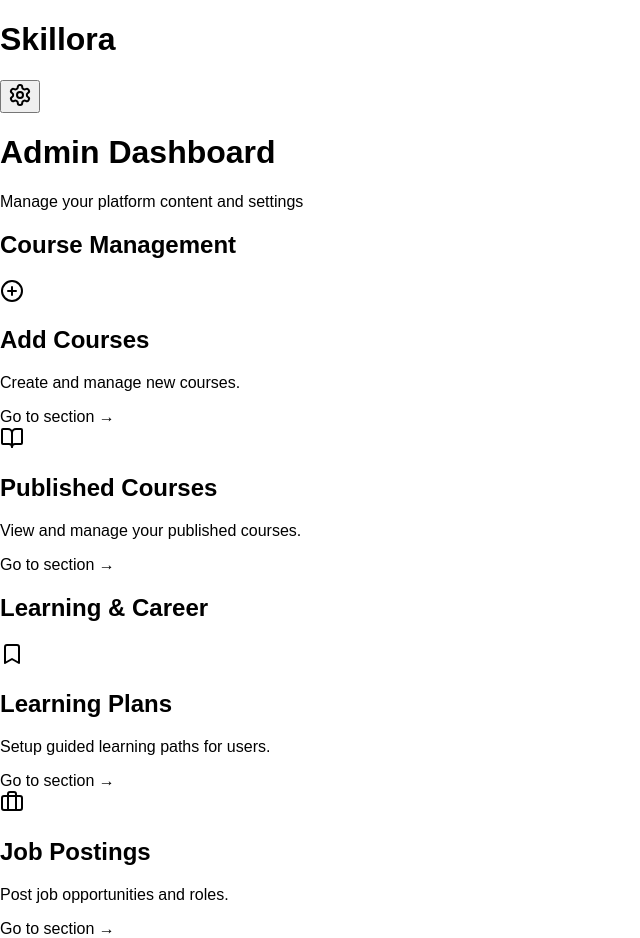
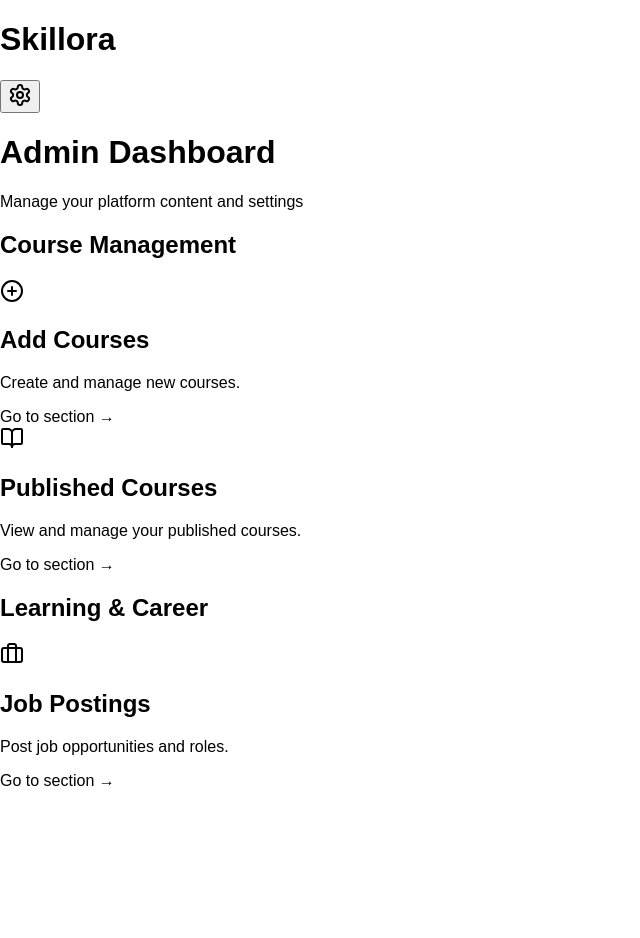
Before and after one commit to senod96/paf_group, a React (Create React App) app in the folder client/: page /admin in a window 1280 px wide. Shown: the whole page, without its empty margins (0-640 px from the left). After the commit the page ends 800 px from the top, so only its background shows below. Built offline with nearby package versions, Linux system fonts and the light colour scheme.

Commit message:
Update AdminDashboard.jsx
updated admin dashboard

```diff
--- a/client/src/components/Admin/AdminDashboard.jsx
+++ b/client/src/components/Admin/AdminDashboard.jsx
@@ -17,13 +17,24 @@ const courseActions = [
   }
 ];
 
+const PlansActions = [
+  {
+    title: "Add Learning Plans",
+    description: "Create and manage new Learning plans.",
+    route: "/adminlearning",
+    icon: <PlusCircle className="w-8 h-8 text-blue-500" />
+  },
+  {
+    title: "Published Learning Plans",
+    description: "View and manage your published Learning plans.",
+    route: "/MyCourses",
+    icon: <BookOpen className="w-8 h-8 text-green-500" />
+  }
+];
+
 const otherActions = [
-  {
-    title: "Learning Plans",
-    description: "Setup guided learning paths for users.",
-    route: "/adminlearning",
-    icon: <Bookmark className="w-8 h-8 text-purple-500" />
-  },
+
+
   {
     title: "Job Postings",
     description: "Post job opportunities and roles.",
@@ -31,6 +42,8 @@ const otherActions = [
     icon: <Briefcase className="w-8 h-8 text-orange-500" />
   }
 ];
+
+
 
 export default function AdminDashboard() {
   const navigate = useNavigate();
```
